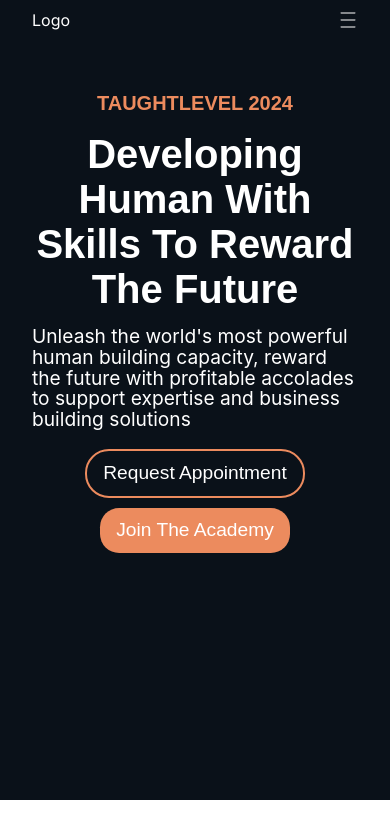
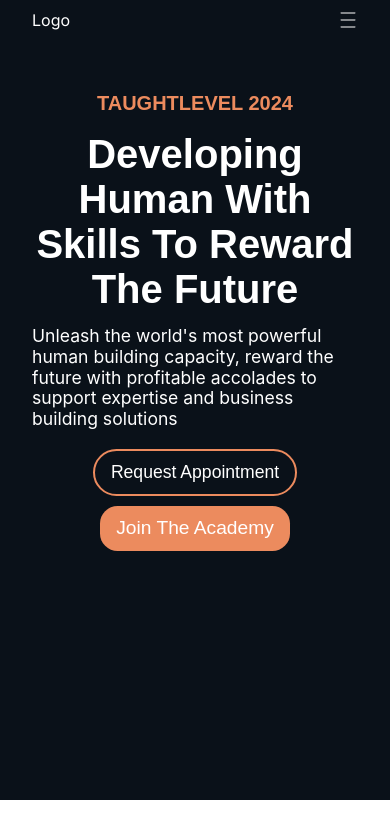
Before and after one commit to VictorKingsHub/taughtlevel, a Next.js app: page / in a window 390 px wide. Shown: the top 838 px of the page. Built offline with nearby package versions, Linux system fonts and the light colour scheme.

Commit message:
mobile Hero Section

```diff
--- a/ui/nav/welcome/HeroSection.module.css
+++ b/ui/nav/welcome/HeroSection.module.css
@@ -28,7 +28,7 @@
 }
 
 .desc{
-    font-size: 1.2rem;
+    font-size: 1.1rem;
     line-height: 1.3rem;
     text-align: left;
     font-weight: 400;
@@ -46,7 +46,7 @@
 
 .join{
     background-color: var(--orange-color);
-    border-radius: 1.2rem;
+    border-radius: 1.1rem;
     padding: .5rem 1rem;
     margin: 5px;
     font-size: 1.2rem;
@@ -60,7 +60,7 @@
     font-weight: 300;
     border-radius: 1.5rem;
     margin: 5px;
-    font-size: 1.2rem;
+    font-size: 1.1rem;
     width: fit-content;
     font-weight: 400;
 }
```
